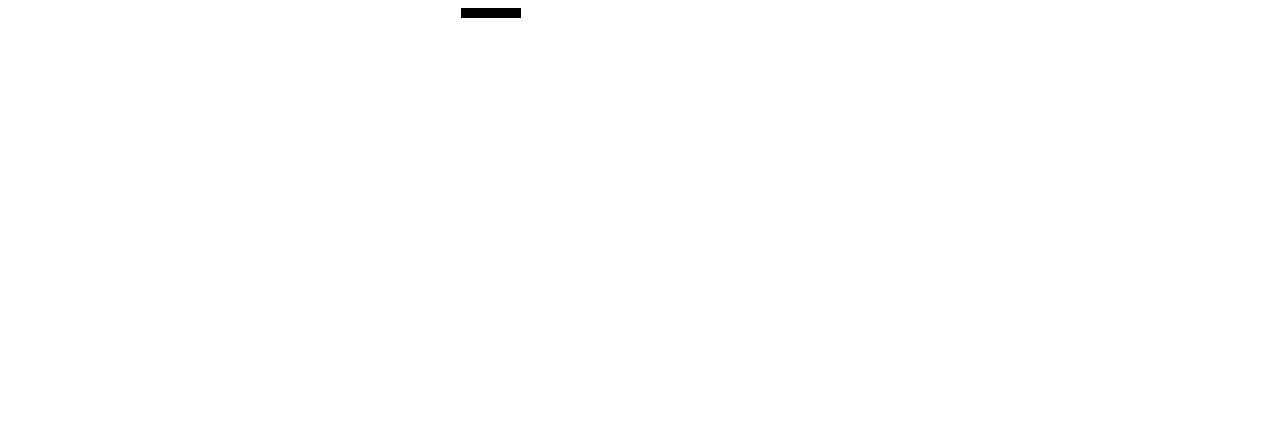
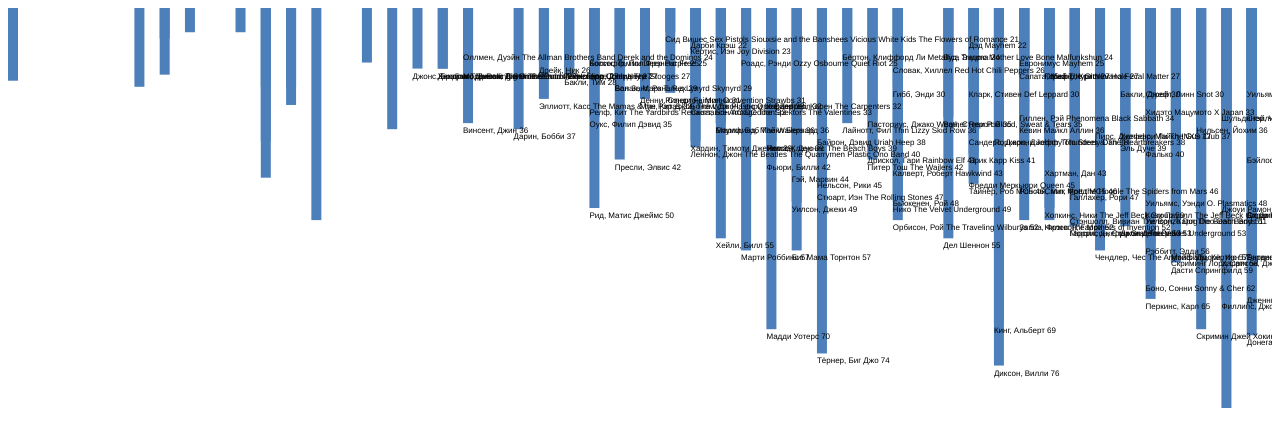
Before and after one commit to sergey-chuvayev/rocknroll_is_dead, a plain HTML site: page web/index.html in a window 1280 px wide. Drawn offline with Linux system fonts and the light colour scheme.

Commit message:
check axeses

```diff
--- a/web/css/style.css
+++ b/web/css/style.css
@@ -4,6 +4,11 @@
   font-family: Helvetica Neue;
 }
 
-.square {
-	fill: black;
+.bar {
+	fill: rgb(77, 128, 186);
 }
+
+.name-text {
+	font-family: helvetica neue;
+	font-size: 8px;
+}
--- a/web/js/main.js
+++ b/web/js/main.js
@@ -1,18 +1,82 @@
-var width = 700;
-var height = 300;
+var width = $('body').width();
+var height = 400;
+
+var dataLength = data.length;
 
 var svg = d3.select('body')
 			.append('svg')
 			.attr('width', width)
 			.attr('height', height);
 
+var xScale = d3.scale.linear()
+					.domain([d3.min(data, function(d){
+						return d.death_year
+					}), d3.max(data, function(d){
+						return d.death_year
+					})])
+					.range([0, width]);
+
+var yScale = d3.scale.linear()
+					.domain([d3.min(data, function(d){
+						return d.age
+					}), d3.max(data, function(d){
+						return d.age
+					})])
+					.range([0, height]);
+
+var xAxis = function() {
+			return d3.svg.axis()
+			.scale(xScale)
+			.ticks(5)
+			.innerTickSize(-height)
+			.outerTickSize(0)
+			.tickFormat("");
+		};
+
+var yAxis = function() {
+			return d3.svg.axis()
+			.scale(yScale)
+			.ticks(5)
+			.orient("left")
+			.innerTickSize(-width)
+			.outerTickSize(0)
+			.tickFormat("");
+		};
+
+svg.append("svg:g")
+			.attr("class", "grid")
+			.attr("transform", "translate(10,10)")
+			.call(xAxis().ticks(10));
+
+svg.append("svg:g")
+			.attr("class", "x axis")
+			.attr("transform", "translate(10,10)")
+			.call(xAxis());
+
 svg.selectAll('rect')
 	.data(data)
 	.enter()
 	.append('rect')
-	.attr('width','10px')
-	.attr('height','10px')
-	.classed('square', true)
-	.attr('x', function(d) {
-		return d.death_year - 1500
+	.classed('bar',true)
+	.attr('width',10)
+	.attr('height',function(d){
+		return yScale(d.age)
 	})
+	.attr('x',function(d){
+		return xScale(d.death_year)
+	});
+
+svg.selectAll('text')
+	.data(data)
+	.enter()
+	.append('text')
+	.attr('x',function(d){
+		return xScale(d.death_year)
+	})
+	.attr('y',function(d){
+		return yScale(d.age) + 10
+	})
+	.classed('name-text',true)
+	.text(function(d){
+		return d.name + " " + d.age
+	});
```
